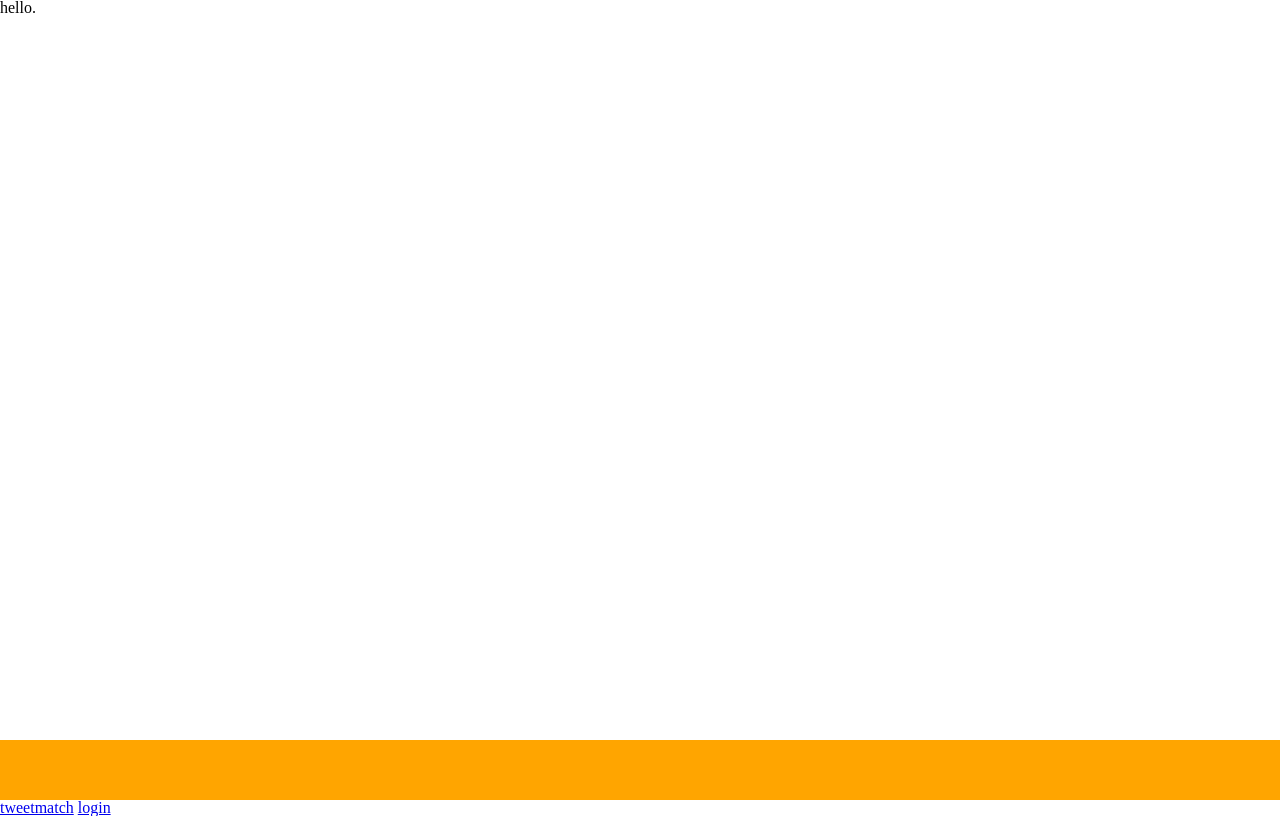
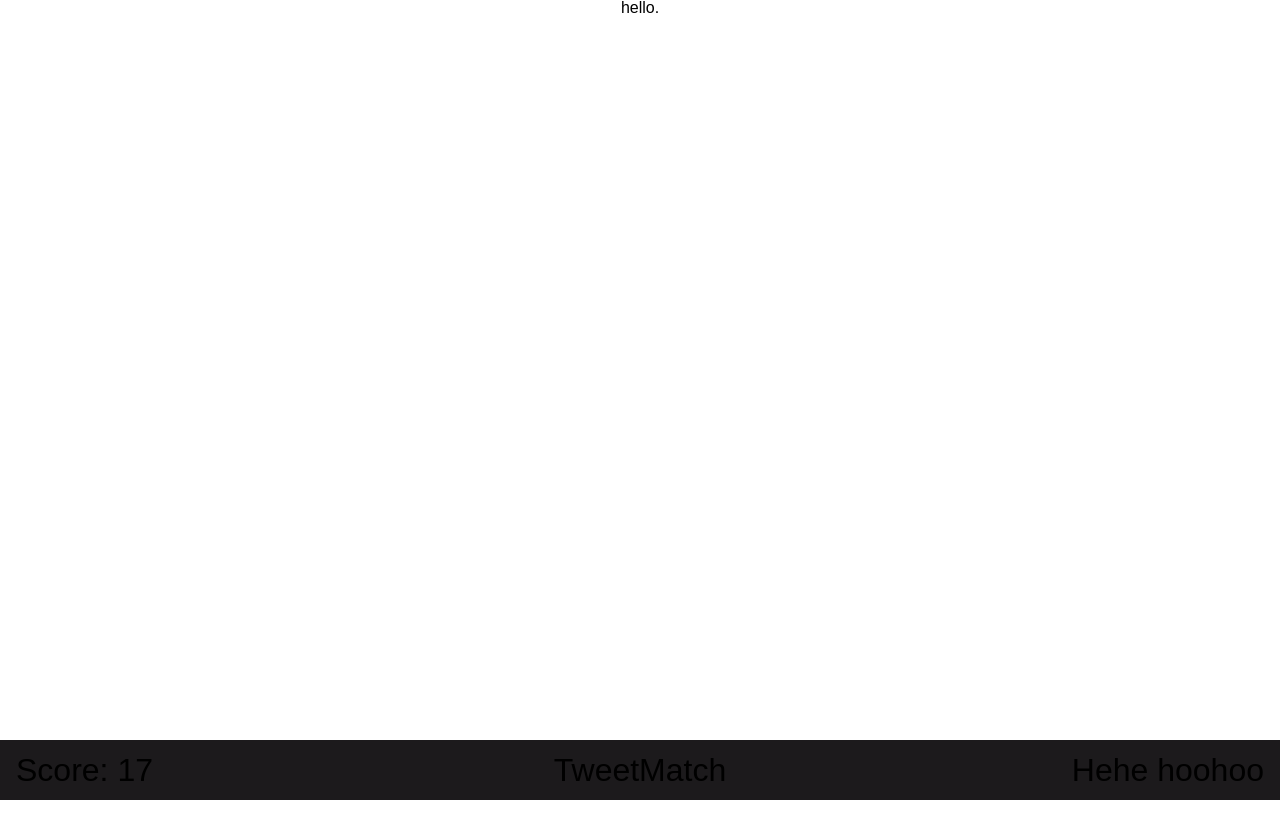
Before and after one commit to Queens-Hacks/tweetmatch, a Flask app: template tweetmatch/templates/ui_boilerplate.html in a window 1280 px wide. Run offline with Flask 2, Linux system fonts and the light colour scheme; the template is opened without the code that fills it, so the values that code supplies are empty; style sheets or scripts are compiled from the project's sources; some libraries are stand-ins or nearby versions.

Commit message:
easier on the eyes

```diff
--- a/tweetmatch/static/css/less/main.less
+++ b/tweetmatch/static/css/less/main.less
@@ -1,57 +1,107 @@
 /* Reset */
 html,body,div,span,applet,object,iframe,h1,h2,h3,h4,h5,h6,p,blockquote,pre,a,abbr,acronym,address,big,cite,code,del,dfn,em,img,ins,kbd,q,s,samp,small,strike,strong,sub,sup,tt,var,b,u,i,center,dl,dt,dd,ol,ul,li,fieldset,form,label,legend,table,caption,tbody,tfoot,thead,tr,th,td,article,aside,canvas,details,embed,figure,figcaption,footer,header,hgroup,menu,nav,output,ruby,section,summary,time,mark,audio,video { border:0; font-size:100%; font:inherit; vertical-align:baseline; margin:0; padding:0; }  article,aside,details,figcaption,figure,footer,header,hgroup,menu,nav,section { display:block; }  body { line-height:1; }  ol,ul { list-style:none; }  blockquote,q { quotes:none; }  blockquote:before,blockquote:after,q:before,q:after { content:none; }  table { border-collapse:collapse; border-spacing:0; }
 
-p {
-    font-size: 48pt;
+// mixins
+
+.visuallyhidden() {
+    position: relative;
+}
+
+// styles
+
+body {
+    font-family: 'Raleway', sans-serif;
+    font-weight: 100;
     text-align: center;
 }
-
-label,
+#content {
+    margin-bottom: 60px;
+}
+.thick {
+    font-weight: 400;
+}
+#annoyingwrapper {
+    padding: 4em 0 1.2em 0;
+}
+time {
+    font-size: 18pt;
+}
+blockquote {
+    margin: auto;
+    margin-bottom: .8em;
+    width: 75%;
+    font-size: 36pt;
+    line-height: 42pt;
+    text-align: center;
+}
+#fBar {
+    height: 60px;
+    background-color: #1c1a1c;
+    cursor: pointer;
+    font-size: 24pt;
+    line-height: 60px;
+}
+h1, h3, p {
+    height: 60px;
+}
+h3 {
+    text-align: left;
+    margin: -60px 0 0 12pt;
+}
+p {
+    text-align: right;
+    margin: -60px 12pt 0 0;
+}
+label {
+    width: 200px;
+    margin: 0 90px;
+    display: inline-block;
+    cursor: pointer;
+}
+img {
+    height: 150px;
+    width: 150px;
+    border-radius: 75px;
+}
+h2 {
+    font-size: 16pt;
+    line-height: 18pt;
+}
+input {
+    .visuallyhidden;
+}
 .bg {
+    z-index: -1;
     position: absolute;
     top: 0;
     bottom: 60px;
     width: 50%;
-
-    &.left { left: 0 }
-    &.right { right: 0 }
+    transition: background-color .5s;
+    -moz-transition: background-color .5s; /* Firefox 4 */
+    -webkit-transition: background-color .5s; /* Safari and Chrome */
+    -o-transition: background-color .5s; /* Opera */
 }
-
-.bgL {
+#underL {
     left: 0;
 }
-.bgR {
+#underR {
     right: 0;
 }
-// .overlay {
-//     z-index: 1;
-//     background-color: transparent;
-// }
-// .underlay {
-//     z-index: -1;
-// }
-
-#footer {
-    position: absolute;
+footer {
+    position: fixed;
     width: 100%;
     background-color: black;
     bottom: 0px;
-    z-index: 2;
+    z-index: 1;
 }
-
-#fBar {
-    height: 60px;
-    background-color: orange;
-}
-
 #fContent {
-    background-color: grey;
+    background-color: #edf2f2;
     transition: height 1s;
     -moz-transition: height 1s; /* Firefox 4 */
     -webkit-transition: height 1s; /* Safari and Chrome */
     -o-transition: height 1s; /* Opera */
+    overflow: hidden;
 }
-
 .drawerDown {
     height: 0;
 }
--- a/tweetmatch/static/js/main.js
+++ b/tweetmatch/static/js/main.js
@@ -4,7 +4,7 @@ var overR = document.getElementById('label-right');
 var underL = document.getElementById('underL');
 var underR = document.getElementById('underR');
 var footerBar = document.getElementById('fBar');
-var footerContent = document.getElementById('fContent')
+var footerContent = document.getElementById('fContent');
 
 //Set the variables
 var isExpanded = 0;
@@ -12,30 +12,37 @@ var isExpanded = 0;
 //BG hover stuff
 overL.onmouseover = function() {
     underL.style.background = 'blue';
-}
+};
 overL.onmouseout = function() {
     underL.style.background = 'white';
-}
+};
 overR.onmouseover = function() {
     underR.style.background = 'blue';
-}
+};
 overR.onmouseout = function() {
     underR.style.background = 'white';
-}
+};
 
 //Drawer stuff
 function toggleDrawer() {
     footerContent.className = isExpanded ? 'drawerDown' : 'drawerUp';
     isExpanded = 1 - isExpanded;
-}
+};
 footerBar.onclick = function() {
     toggleDrawer();
-}
+};
 overL.onclick = function() {
     if(isExpanded) toggleDrawer();
-}
+};
 overR.onclick = function() {
     if(isExpanded) toggleDrawer();
-}
+};
 
-$('html').removeClass('no-js').addClass('js');
+// practical code
+
+//var form = $('#challenge-form');
+
+$('input[type="radio"]').on('change', function() {
+    //form.submit();
+    $("#challenge-submit").click();
+});
--- a/tweetmatch/templates/ui_boilerplate.html
+++ b/tweetmatch/templates/ui_boilerplate.html
@@ -11,20 +11,22 @@
         {% endif %}
     {% endwith %}
 
-
+    <div id="content">
         {% block content %}
             <h1>hello.</h1>
         {% endblock %}
+    </div>
+
 
 
     <footer>
-        <div id='footer'>
         <div id="fBar">
-
+            <h1>Tweet<span class='thick'>Match</span></h1>
+            <h3>Score: <span class='thick'>17</span></h3>
+            <p>Hehe hoohoo</p>
         </div>
         <div id="fContent" class='drawerDown'>
-                <nav>
-                    <a href="{{ url_for('hello') }}">tweetmatch</a>
+            More stuff will go here soon! ;)
             {% if current_user.is_authenticated() %}
                 <a href="{{ url_for('moar') }}">load my tweets</a>
                 <a href="{{ url_for('me') }}">{{ current_user.name }}</a>
@@ -32,9 +34,7 @@
             {% else %}
                 <a href="{{ url_for('login') }}">login</a>
             {% endif %}
-                </nav>
         </div>
-        </div>
-    </footer>
+    <footer>
 
 {% endblock %}
```
Also changed, not shown: tweetmatch/templates/home.html (+30 -28 lines). Lines whose indentation alone changed are shown as unchanged.
